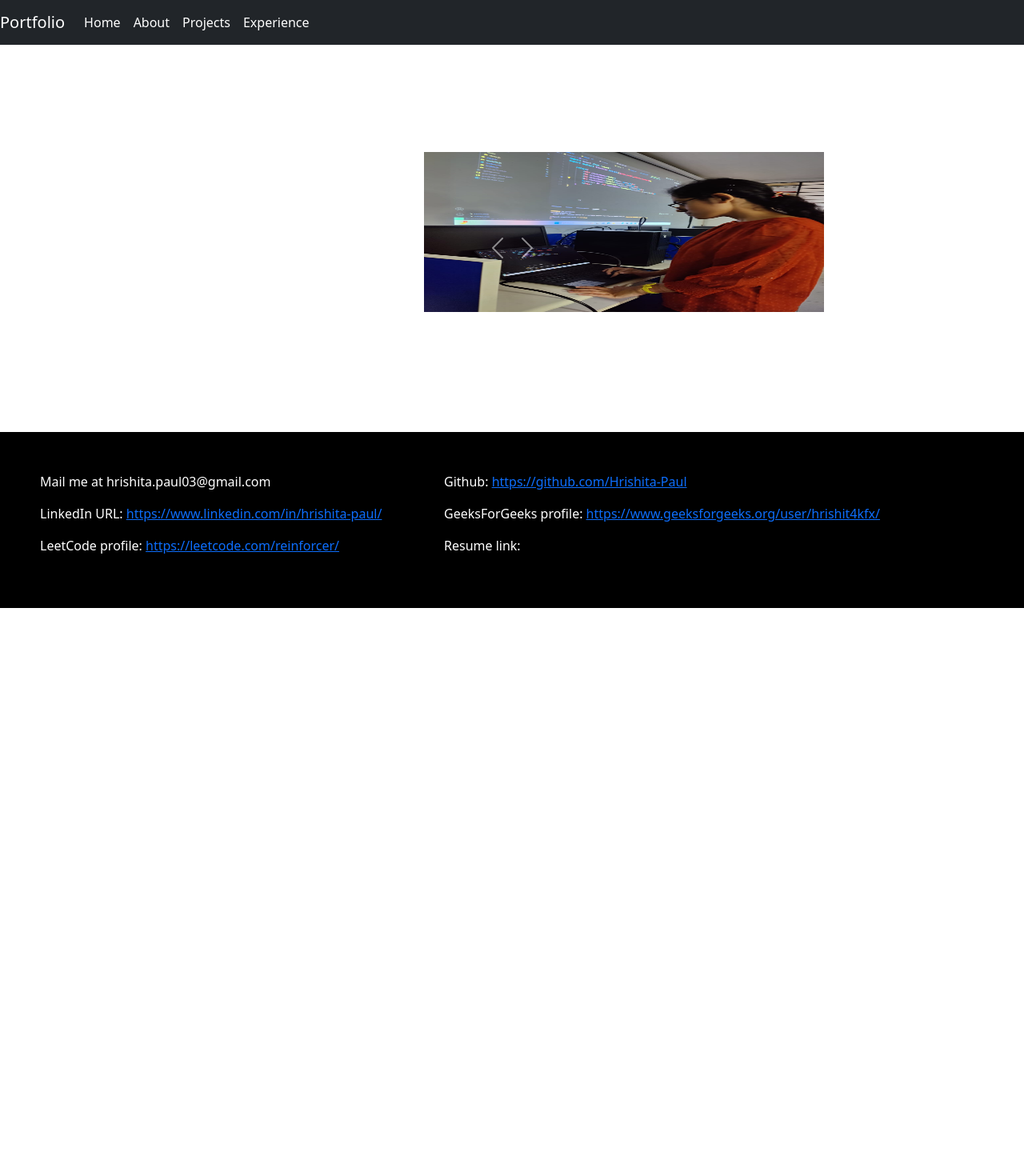
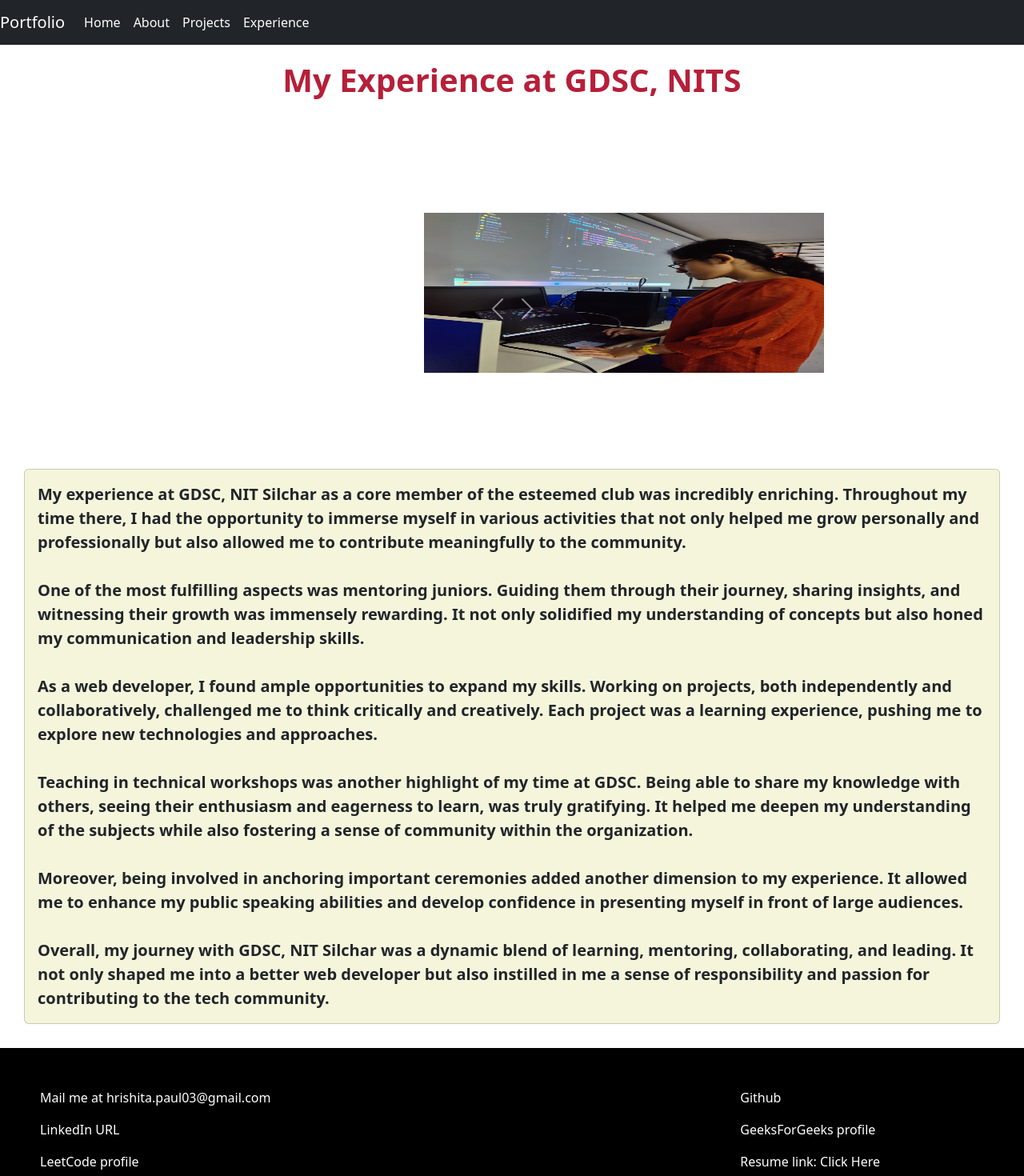
Before and after one commit to Hrishita-Paul/Portfolio, a React (Create React App) app: page /experience in a window 1280 px wide. Shown: the top 1470 px of the page at 80% size. Before the commit the page ends 800 px from the top, so only its background shows below. Built offline with nearby package versions, Linux system fonts and the light colour scheme.

Commit message:
add:new page

```diff
--- a/src/Components/Footer.css
+++ b/src/Components/Footer.css
@@ -17,3 +17,7 @@
     flex-direction:column;
     margin-right:130px;
 }
+.footer-link a{
+    text-decoration:none;
+    color:white;
+}
--- a/src/Components/Footer.jsx
+++ b/src/Components/Footer.jsx
@@ -4,13 +4,13 @@
         <div className="footer">
             <div className="leftColumn">
                 <p>Mail me at hrishita.paul03@gmail.com</p>
-                <p>LinkedIn URL: <a href="https://www.linkedin.com/in/hrishita-paul/" target="_blank"> https://www.linkedin.com/in/hrishita-paul/</a></p>
-                <p>LeetCode profile:  <a href="https://leetcode.com/reinforcer/"  target="_blank">https://leetcode.com/reinforcer/</a></p>
+                <p className="footer-link"> <a href="https://www.linkedin.com/in/hrishita-paul/" target="_blank"> LinkedIn URL</a></p>
+                <p className="footer-link">  <a href="https://leetcode.com/reinforcer/"  target="_blank">LeetCode profile</a></p>
                 </div>
                 <div className="rightColumn">
-                <p>Github: <a href="https://github.com/Hrishita-Paul"> https://github.com/Hrishita-Paul</a></p>
-                <p>GeeksForGeeks profile: <a href="https://www.geeksforgeeks.org/user/hrishit4kfx/"  target="_blank">https://www.geeksforgeeks.org/user/hrishit4kfx/</a></p>
-                <p>Resume link:<a href=""></a></p>
+                <p className="footer-link"><a href="https://github.com/Hrishita-Paul"> Github </a></p>
+                <p className="footer-link"><a href="https://www.geeksforgeeks.org/user/hrishit4kfx/"  target="_blank"> GeeksForGeeks profile</a></p>
+                <p className="footer-link">Resume link: <a href="">Click Here</a></p>
                 </div>
         </div>
     )
--- a/src/Pages/About.css
+++ b/src/Pages/About.css
@@ -12,13 +12,16 @@
     transform:scale(0.7);
     /* border:2px solid red; */
     padding:0px;
-    left:20px;
+    display:flex;
+    margin-left:0px;
+    left:10px;
 }
 .about-card{
     margin-top:100px;
     padding:20px 100px 40px 100px;
     border-radius:5px;
-    margin-right:50px;
+    margin-right:40px;
+    max-height:80vh;
     background:linear-gradient(rgb(213, 232, 135),rgb(140, 240, 140),rgb(115, 240, 106));
 }
 .about-heading{
@@ -31,7 +34,6 @@
     /* border:2px solid red; */
 }
 .about-text{
-   /* text-align:justify; */
     font-weight:bold;
     font-size:20px;
     color:rgb(226, 43, 134);
--- a/src/Pages/About.jsx
+++ b/src/Pages/About.jsx
@@ -15,7 +15,7 @@
       <div className="about-image">
         <Lottie options={defaultOptions} height={500} width={800} />
       </div>
-      <div className="card about-card" style={{width:"60vw"}}>
+      <div className="card about-card">
   <div className="card-body">
     <h5 className="card-title about-heading">About me</h5><br/>
     <p className="card-text about-text">I am a 3rd year student pursuing B.Tech in Computer Science and Engineering at NIT Silchar. I love problem-solving and I have keen interest in Frontend Web Development. I am an avid learner and adapt well to a collaborative working culture.</p>
--- a/src/Pages/Experience.css
+++ b/src/Pages/Experience.css
@@ -1,5 +1,13 @@
 .experience{
+  /* background-image:url("https://images.unsplash.com/photo-1549490316-686f9b5d359f?q=80&w=1887&auto=format&fit=crop&ixlib=rb-4.0.3&ixid=M3wxMjA3fDB8MHxwaG90by1wYWdlfHx8fGVufDB8fHx8fA%3D%3D"); */
     padding:30px;
+}
+.experience-heading{
+  font-size:40px;
+  font-weight:bolder;
+  color:rgb(182, 31, 57);
+  text-align:center;
+  margin-top:40px;
 }
 .experience_image{
     margin:120px 500px;
@@ -7,6 +15,13 @@
     justify-content:center;
     height:200px;
 }
+#carousel{
+  margin-left:0vw;
+}
+/* .carousel-inner{
+
+  border:2px solid red;
+} */
 .carousel-control-prev,
 .carousel-control-next {
   position: absolute;
@@ -28,3 +43,10 @@
 .carousel-control-next-icon::before {
   color: #000; /* Adjust the color of the arrow icon */
 }
+.experience-card{
+  background-color:beige;
+}
+.experience-text{
+  font-weight:bolder;
+  font-size:20px;
+}
--- a/src/Pages/Experience.jsx
+++ b/src/Pages/Experience.jsx
@@ -15,12 +15,13 @@
 
   return (
     <div className="experience">
-      <p className="expeience-heading">My Experience at GDSC, NITS</p>
-    <div id="carouselExample" className="carousel slide">
-      <div className="carousel-inner">
+      <p className="experience-heading">My Experience at GDSC, NITS</p>
+
+      <div id="carousel carouselExample" className="carousel slide">
+        <div className="carousel-inner ">
           {images.map((item, index) => (
             <div className={index === activeIndex ? "carousel-item active" : "carousel-item"} key={item.id}>
-            <img src={item.imageAddress} className="d-block experience_image" width={500} height={500} alt={item.title} />
+              <img src={item.imageAddress} className="d-block experience_image" width={500} height={800} alt={item.title} />
             </div>
           ))}
         </div>
@@ -33,6 +34,18 @@
           <span className="visually-hidden ">Next</span>
         </button>
       </div>
+
+      <div class="card experience-card" >
+        <div className="card-body">
+
+        <p className="card-text experience-text">My experience at GDSC, NIT Silchar as a core member of the esteemed club was incredibly enriching. Throughout my time there, I had the opportunity to immerse myself in various activities that not only helped me grow personally and professionally but also allowed me to contribute meaningfully to the community.<br /><br />One of the most fulfilling aspects was mentoring juniors. Guiding them through their journey, sharing insights, and witnessing their growth was immensely rewarding. It not only solidified my understanding of concepts but also honed my communication and leadership skills.<br /><br />
+            As a web developer, I found ample opportunities to expand my skills. Working on projects, both independently and collaboratively, challenged me to think critically and creatively. Each project was a learning experience, pushing me to explore new technologies and approaches.<br /><br />Teaching in technical workshops was another highlight of my time at GDSC. Being able to share my knowledge with others, seeing their enthusiasm and eagerness to learn, was truly gratifying. It helped me deepen my understanding of the subjects while also fostering a sense of community within the organization.<br /><br />Moreover, being involved in anchoring important ceremonies added another dimension to my experience. It allowed me to enhance my public speaking abilities and develop confidence in presenting myself in front of large audiences.<br /><br />Overall, my journey with GDSC, NIT Silchar was a dynamic blend of learning, mentoring, collaborating, and leading. It not only shaped me into a better web developer but also instilled in me a sense of responsibility and passion for contributing to the tech community.<br />
+          </p>
+
+
+
+        </div>
+      </div>
     </div>
   );
 }
--- a/src/Pages/Projects.css
+++ b/src/Pages/Projects.css
@@ -2,7 +2,7 @@
     background-image:url("https://images.unsplash.com/photo-1579547621113-e4bb2a19bdd6?w=500&auto=format&fit=crop&q=60&ixlib=rb-4.0.3&ixid=M3wxMjA3fDB8MHxzZWFyY2h8NDB8fGxpZ2h0JTIwYmFja2dyb3VuZCUyMHNvbGlkJTIwY29sb3Vyc3xlbnwwfHwwfHx8MA%3D%3D");
      padding-top:40px;
     display:flex;
-
+    flex-direction:column;
     background-size: cover;
 }
 
@@ -17,6 +17,9 @@
     background-image:url("https://media.istockphoto.com/id/896715568/vector/vector-gold-gradient-texture.jpg?s=2048x2048&w=is&k=20&c=dCdY9tWwKHFs8PXgXmJ42qG-mAFVVNbgzTJfnVdqKFA=");
     padding:20px;
     margin-top:10px;
+    width:60vw;
+    margin-left:20vw;
+    text-align:center;
     border-radius:8px;
     border:2px black solid;
 }
@@ -24,6 +27,11 @@
     display:flex;
     flex-direction:column;
 }
+.project-wrap{
+    display:flex;
+}
+
+
 .projects-heading{
     color:rgb(205, 205, 53);
     margin-top:20px;
@@ -32,9 +40,13 @@
     text-align:center;
 }
 .project-card{
+    margin-left:20px;
+    margin-right:20px;
+    margin-top:10px;
+    margin-bottom:30px;
     /* background-image:url("https://images.unsplash.com/photo-1503455637927-730bce8583c0?q=80&w=2070&auto=format&fit=crop&ixlib=rb-4.0.3&ixid=M3wxMjA3fDB8MHxwaG90by1wYWdlfHx8fGVufDB8fHx8fA%3D%3D"); */
-    margin-top:10px;
-    background:linear-gradient(to right,rgb(175, 175, 236),rgb(255, 255, 160),rgb(243, 152, 167));
+    width:1000px;
+    /* background:linear-gradient(to right,rgb(175, 175, 236),rgb(255, 255, 160),rgb(243, 152, 167)); */
 }
 .project-heading{
     color:rgb(234, 16, 237);
@@ -47,3 +59,10 @@
     font-size:15px;
     color:rgb(122, 43, 226);
 }
+.link{
+    text-align:center;
+}
+.link a{
+
+    text-decoration: none;
+}
--- a/src/Pages/Projects.jsx
+++ b/src/Pages/Projects.jsx
@@ -9,6 +9,7 @@
             </div>
             <div className="projects">
             <p className="projects-heading">My Projects</p>
+            <div class="project-wrap">
             <div class="card project-card" >
                 <div className="card-body">
                     <h5 className="card-title project-heading">Central Library, NIT Silchar</h5><br />
@@ -18,8 +19,13 @@
                         </li><li>Student Details Page: The Student Details page is designed to facilitate easy access to student information within the library system.</li>
                             <li>Book Issue page: It enables library staff to record and track books issued to students, including the due date for return.
                             </li></ol>
+                            <p className="link"><a href="https://central-library-updated.vercel.app/">Deployed Project Link</a></p>
 
                     </p>
+                    </div>
+                    </div>
+                    <div class="card project-card" >
+                    <div className="card-body">
                     <h5 className="card-title project-heading">Waste Management System</h5><br />
                     <p className="card-text project-text">Problem Statement: The project is designed to address the waste management issues on the campus of the NIT, Silchar. The primary challenge was managing and reducing waste effectively within the campus.
 
@@ -37,7 +43,9 @@
                                  Nature of Waste Classification:
                                 The project classifies waste into two categories - biodegradable and non-biodegradable - based on its nature. </li>
                         </ol>
+                        <p className="link"><a href="https://waste-management-website-nine.vercel.app/">Deployed Project Link</a></p>
                     </p>
+                    </div>
                     </div>
                 </div>
             </div>
```
Lines whose indentation alone changed are shown as unchanged.
